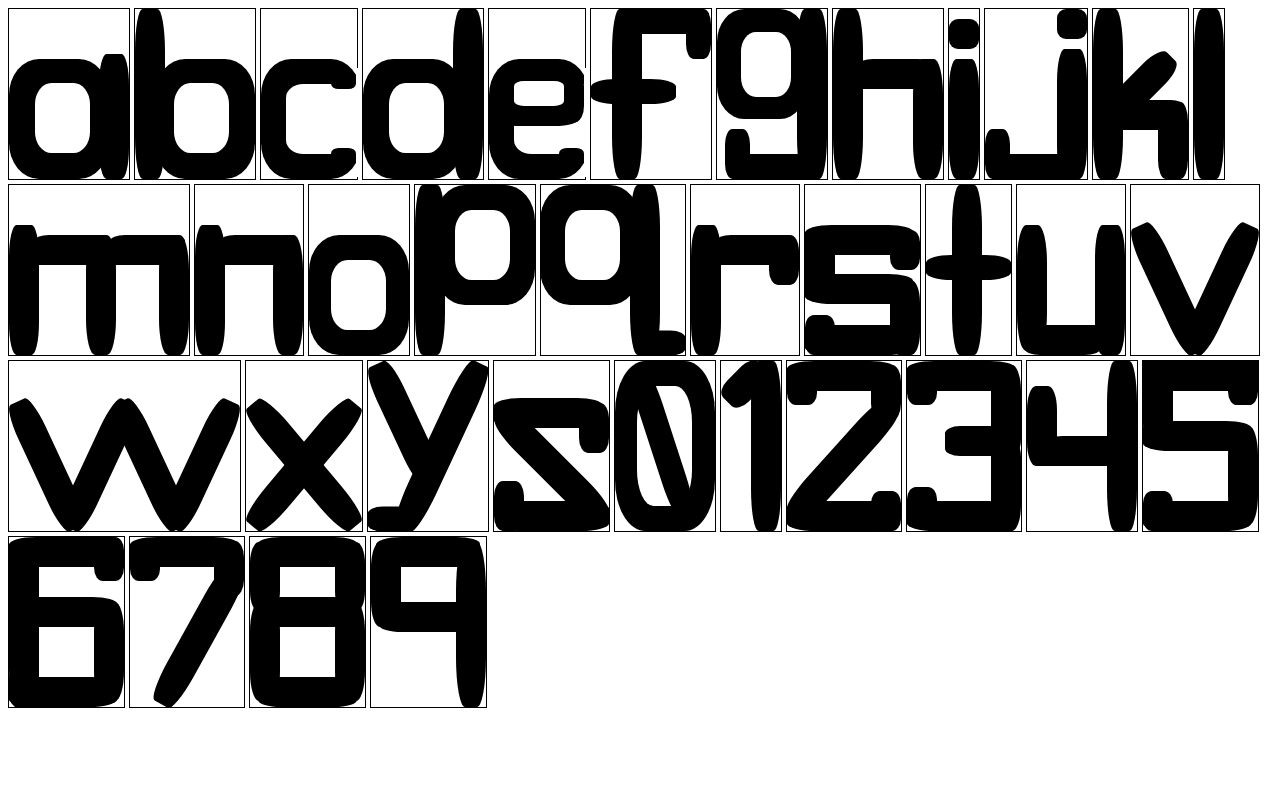
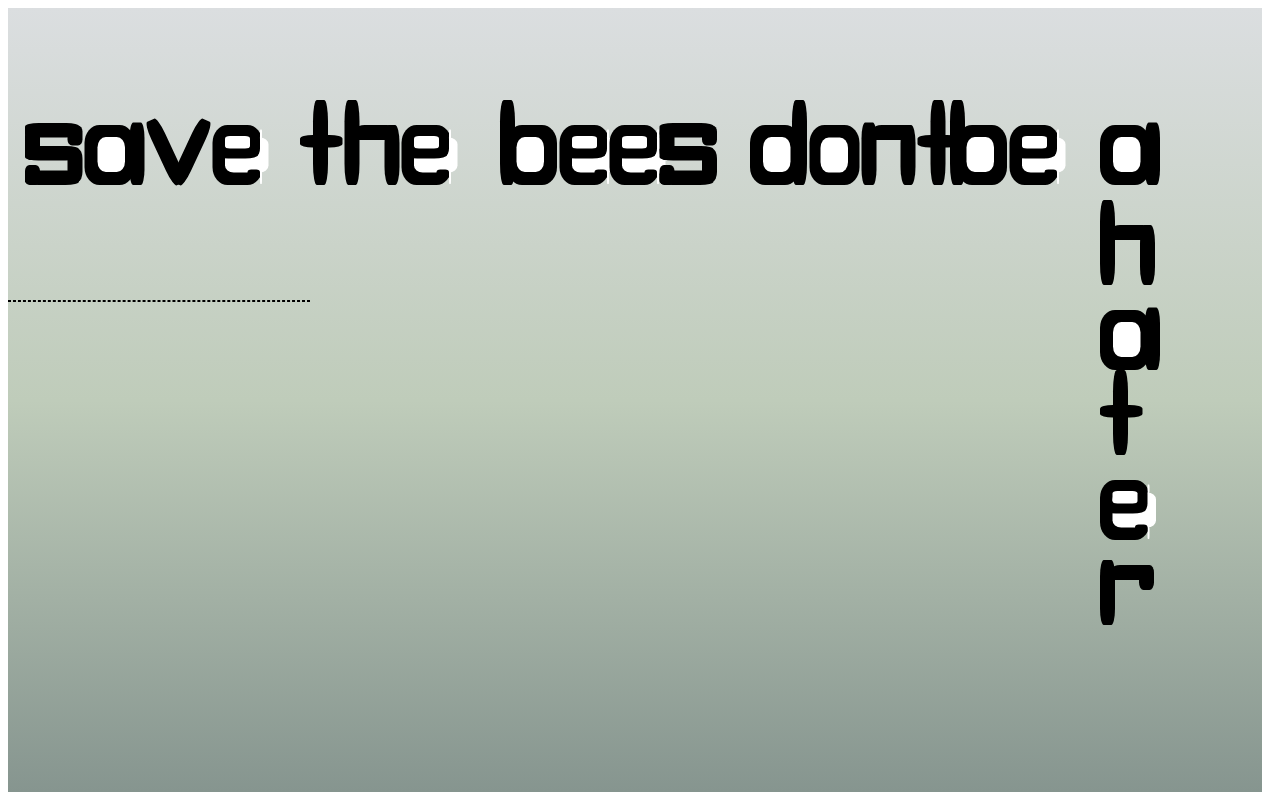
Before and after one commit to akimdesign/type-3-project, a plain HTML site: page index.html in a window 1280 px wide. Drawn offline with Linux system fonts and the light colour scheme.

```diff
--- a/index.html
+++ b/index.html
@@ -3,37 +3,47 @@
 <head>
     <meta charset="UTF-8">
     <meta name="viewport" content="width=device-width, initial-scale=1.0">
-    <title>Letter Creation</title>
+    <title>Poster</title>
     <link rel="stylesheet" href="style.css">
 </head>
 
 <body>
+    <!-- <div class="andrea">
         <div class="letter letter-a">
             <div class="a__bowl"></div>
             <div class="a__counter"></div>
             <div class="a__stem"></div>
         </div>
-    <div class="letter letter-b">
-        <div class="b__bowl"></div>
-        <div class="b__counter"></div>
-        <div class="b__stem"></div>
+        <div class="letter letter-n">
+            <div class="n__stem"></div>
+            <div class="n__top-bar"></div>
+            <div class="n__end-leg"></div>
+        </div>
+    </div> -->
+    <div class="background">
+        <div class="line"></div>
+
+        <div class="save">
+            <div class="letter letter-s">
+                <div class="s__top-end"></div>
+                <div class="s__top-bar"></div>
+                <div class="s__top-left"></div>
+                <div class="s__middle-bar"></div>
+                <div class="s__btm-right"></div>
+                <div class="s__btm-bar"></div>
+                <div class="s__btm-end"></div>
             </div>
 
-    <div class="letter letter-c">
-        <div class="c__bowl"></div>
-        <div class="c__counter"></div>
-        <div class="c__blocker2"></div>
-        <div class="c__end-top"></div>
-        <div class="c__blocker1"></div>
-        <div class="c__end-bottom"></div>
+            <div class="letter letter-a">
+                <div class="a__bowl"></div>
+                <div class="a__counter"></div>
+                <div class="a__stem"></div>
             </div>
 
-    <div class="letter letter-d">
-        <div class="d__bowl"></div>
-        <div class="d__counter"></div>
-        <div class="d__stem"></div>
+            <div class="letter letter-v">
+                <div class="v__left"></div>
+                <div class="v__right"></div>
             </div>
-
 
             <div class="letter letter-e">
                 <div class="e__bowl"></div>
@@ -46,19 +56,12 @@
                 <div class="e__inside-bowl"></div>
             </div>
 
-    <div class="letter letter-f">
-        <div class="f__stem"></div>
-        <div class="f__cross-bar"></div>
-        <div class="f__top-bar"></div>
-        <div class="f__end-top"></div>
         </div>
 
-    <div class="letter letter-g">
-        <div class="g__bowl"></div>
-        <div class="g__counter"></div>
-        <div class="g__stem"></div>
-        <div class="g__btm-bar"></div>
-        <div class="g__end-btm"></div>
+        <div class="the">
+            <div class="letter letter-t">
+                <div class="t__stem"></div>
+                <div class="t__cross-bar"></div>
             </div>
 
             <div class="letter letter-h">
@@ -67,66 +70,45 @@
                 <div class="h__end-top"></div>
             </div>
 
-
-    <div class="letter letter-i">
-        <div class="i__dot"></div>
-        <div class="i__stem"></div>
+            <div class="letter letter-e">
+                <div class="e__bowl"></div>
+                <div class="e__counter"></div>
+                <div class="e__blocker2"></div>
+                <div class="e__end-top"></div>
+                <div class="e__blocker1"></div>
+                <div class="e__end-bottom"></div>
+                <div class="e__cross-bar"></div>
+                <div class="e__inside-bowl"></div>
+            </div>
         </div>
 
-    <div class="letter letter-j">
-        <div class="j__stem"></div>
-        <div class="j__dot"></div>
-        <div class="j__btm-bar"></div>
-        <div class="j__end-btm"></div>
+        <div class="bees">
+            <div class="letter letter-b">
+                <div class="b__bowl"></div>
+                <div class="b__counter"></div>
+                <div class="b__stem"></div>
             </div>
 
-    <div class="letter letter-k">
-        <div class="k__stem"></div>
-        <div class="k__cross-bar"></div>
-        <div class="k__btm-leg"></div>
-        <div class="k__top-leg"></div>
+            <div class="letter letter-e">
+                <div class="e__bowl"></div>
+                <div class="e__counter"></div>
+                <div class="e__blocker2"></div>
+                <div class="e__end-top"></div>
+                <div class="e__blocker1"></div>
+                <div class="e__end-bottom"></div>
+                <div class="e__cross-bar"></div>
+                <div class="e__inside-bowl"></div>
             </div>
 
-    <div class="letter letter-l">
-        <div class="l__stem"></div>
-    </div>
-
-    <div class="letter letter-m">
-        <div class="m__stem"></div>
-        <div class="m__top-bar1"></div>
-        <div class="m__middle-leg"></div>
-        <div class="m__top-bar2"></div>
-        <div class="m__end-leg"></div>
-    </div>
-
-    <div class="letter letter-n">
-        <div class="n__stem"></div>
-        <div class="n__top-bar"></div>
-        <div class="n__end-leg"></div>
-    </div>
-
-    <div class="letter letter-o">
-        <div class="o__bowl"></div>
-        <div class="o__counter"></div>
-    </div>
-
-    <div class="letter letter-p">
-        <div class="p__bowl"></div>
-        <div class="p__counter"></div>
-        <div class="p__stem"></div>
-    </div>
-
-    <div class="letter letter-q">
-        <div class="q__bowl"></div>
-        <div class="q__counter"></div>
-        <div class="q__stem"></div>
-        <div class="q__tail"></div>
-    </div>
-
-    <div class="letter letter-r">
-        <div class="r__stem"></div>
-        <div class="r__top-bar"></div>
-        <div class="r__end"></div>
+            <div class="letter letter-e">
+                <div class="e__bowl"></div>
+                <div class="e__counter"></div>
+                <div class="e__blocker2"></div>
+                <div class="e__end-top"></div>
+                <div class="e__blocker1"></div>
+                <div class="e__end-bottom"></div>
+                <div class="e__cross-bar"></div>
+                <div class="e__inside-bowl"></div>
             </div>
 
             <div class="letter letter-s">
@@ -138,134 +120,101 @@
                 <div class="s__btm-bar"></div>
                 <div class="s__btm-end"></div>
             </div>
+        </div>
+
+        <div class="dont">
+            <div class="letter letter-d">
+                <div class="d__bowl"></div>
+                <div class="d__counter"></div>
+                <div class="d__stem"></div>
+            </div>
+
+            <div class="letter letter-o">
+                <div class="o__bowl"></div>
+                <div class="o__counter"></div>
+            </div>
+
+            <div class="letter letter-n">
+                <div class="n__stem"></div>
+                <div class="n__top-bar"></div>
+                <div class="n__end-leg"></div>
+            </div>
 
             <div class="letter letter-t">
                 <div class="t__stem"></div>
                 <div class="t__cross-bar"></div>
             </div>
-
-    <div class="letter letter-u">
-        <div class="u__stem"></div>
-        <div class="u__btm-bar"></div>
-        <div class="u__end-leg"></div>
         </div>
 
-    <div class="letter letter-v">
-        <div class="v__left"></div>
-        <div class="v__right"></div>
+        <div class="be">
+            <div class="letter letter-b">
+                <div class="b__bowl"></div>
+                <div class="b__counter"></div>
+                <div class="b__stem"></div>
             </div>
 
-    <div class="letter letter-w">
-        <div class="w__left"></div>
-        <div class="w__ctr-left"></div>
-        <div class="w__ctr-right"></div>
-        <div class="w__right"></div>
+            <div class="letter letter-e">
+                <div class="e__bowl"></div>
+                <div class="e__counter"></div>
+                <div class="e__blocker2"></div>
+                <div class="e__end-top"></div>
+                <div class="e__blocker1"></div>
+                <div class="e__end-bottom"></div>
+                <div class="e__cross-bar"></div>
+                <div class="e__inside-bowl"></div>
+            </div>
         </div>
 
-    <div class="letter letter-x">
-        <div class="x__left"></div>
-        <div class="x__right"></div>
+        <div class="let-a">
+            <div class="letter letter-a">
+                <div class="a__bowl"></div>
+                <div class="a__counter"></div>
+                <div class="a__stem"></div>
+            </div>
         </div>
 
-    <div class="letter letter-y">
-        <div class="y__left"></div>
-        <div class="y__right"></div>
-        <div class="y__tail"></div>
+        <div class="hater">
+            <div class="letter letter-h">
+                <div class="h__stem"></div>
+                <div class="h__top-bar"></div>
+                <div class="h__end-top"></div>
             </div>
 
-    <div class="letter letter-z">
-        <div class="z__top-end"></div>
-        <div class="z__top-bar"></div>
-        <div class="z__middle"></div>
-        <div class="z__btm-bar"></div>
-        <div class="z__btm-end"></div>
+            <div class="letter letter-a">
+                <div class="a__bowl"></div>
+                <div class="a__counter"></div>
+                <div class="a__stem"></div>
+            </div>
+
+            <div class="letter letter-t">
+                <div class="t__stem"></div>
+                <div class="t__cross-bar"></div>
+            </div>
+            <div class="letter letter-e">
+                <div class="e__bowl"></div>
+                <div class="e__counter"></div>
+                <div class="e__blocker2"></div>
+                <div class="e__end-top"></div>
+                <div class="e__blocker1"></div>
+                <div class="e__end-bottom"></div>
+                <div class="e__cross-bar"></div>
+                <div class="e__inside-bowl"></div>
+            </div>
+
+            <div class="letter letter-r">
+                <div class="r__stem"></div>
+                <div class="r__top-bar"></div>
+                <div class="r__end"></div>
+            </div>
+
 
         </div>
 
 
-    <div class="letter letter-0">
-        <div class="zero__bowl"></div>
-        <div class="zero__counter"></div>
-        <div class="zero__cross"></div>
+
     </div>
 
 
-    <div class="letter letter-1">
-        <div class="one__stem"></div>
-        <div class="one__top"></div>
-    </div>
-
-    <div class="letter letter-2">
-        <div class="two__top-end"></div>
-        <div class="two__top-bar"></div>
-        <div class="two__top-rt"></div>
-        <div class="two__middle"></div>
-        <div class="two__btm-bar"></div>
-        <div class="two__btm-end"></div>
-
-    </div>
-
-    <div class="letter letter-3">
-        <div class="three__top-end"></div>
-        <div class="three__top-bar"></div>
-        <div class="three__top-rt"></div>
-        <div class="three__middle-bar"></div>
-        <div class="three__btm-rt"></div>
-        <div class="three__btm-end"></div>
-        <div class="three__btm-bar"></div>
-
-    </div>
-
-    <div class="letter letter-4">
-        <div class="four__stem"></div>
-        <div class="four__bar"></div>
-        <div class="four__end"></div>
-    </div>
-
-    <div class="letter letter-5">
-        <div class="five__top-end"></div>
-        <div class="five__top-bar"></div>
-        <div class="five__top-left"></div>
-        <div class="five__middle-bar"></div>
-        <div class="five__btm-right"></div>
-        <div class="five__btm-bar"></div>
-        <div class="five__btm-end"></div>
-    </div>
-
-    <div class="letter letter-6">
-        <div class="six__top-end"></div>
-        <div class="six__top-bar"></div>
-        <div class="six__top-left"></div>
-        <div class="six__middle-bar"></div>
-        <div class="six__btm-right"></div>
-        <div class="six__btm-bar"></div>
-        <div class="six__btm-end"></div>
-    </div>
-
-    <div class="letter letter-7">
-        <div class="seven__top-end"></div>
-        <div class="seven__top-bar"></div>
-        <div class="seven__top-rt"></div>
-        <div class="seven__middle"></div>
-    </div>
-
-    <div class="letter letter-8">
-        <div class="eight__top-rt"></div>
-        <div class="eight__top-bar"></div>
-        <div class="eight__top-left"></div>
-        <div class="eight__middle-bar"></div>
-        <div class="eight__btm-right"></div>
-        <div class="eight__btm-bar"></div>
-        <div class="eight__btm-end"></div>
-    </div>
-
-    <div class="letter letter-9">
-
-        <div class="nine__top-bar"></div>
-        <div class="nine__right"></div>
-        <div class="nine__btm-bar"></div>
-        <div class="nine__left"></div>
-    </div>
 </body>
 
 </html>
--- a/style.css
+++ b/style.css
@@ -6,7 +6,7 @@
   /*resize as you see fit */
   display: inline-block;
   /* this makes block level elements act like letters (so they sit next to eachother) */
-  border: 1px solid #000;
+  /* border: 1px solid #000; */
   /*feel free to remove or hide this rule */
   position: relative;
   /* IMPORTANT: any element with position:absolute inside this container will now be relative to bounds of this element; */
@@ -17,7 +17,7 @@
 }
 
 .letter-b {
-  width: 120px;
+  width: 115px;
 }
 
 .letter-c {
@@ -25,7 +25,7 @@
 }
 
 .letter-d {
-  width: 120px;
+  width: 115px;
 }
 
 .letter-e {
@@ -37,7 +37,8 @@
 }
 
 .letter-g {
-  width: 110px;
+  width: 106px;
+  top: 45px;
 }
 
 .letter-h {
@@ -73,13 +74,12 @@
 }
 
 .letter-p {
-  width: 120px;
-  /* top: 51px; */
+  width: 116px;
+  top: 45px;
 }
 
 .letter-q {
-  width: 144px;
-  transform: scaleX(-1);
+  width: 140px;
 }
 
 .letter-r {
@@ -113,6 +113,7 @@
 
 .letter-y {
   width: 120px;
+  top: 45px;
 }
 
 .letter-z {
@@ -202,7 +203,7 @@
 .b__bowl {
   position: absolute;
   top: 50px;
-  left: 20px;
+  left: 14px;
   width: 100px;
   height: 120px;
   background-color: black;
@@ -212,7 +213,7 @@
 .b__counter {
   position: absolute;
   top: 74px;
-  left: 39px;
+  left: 33px;
   width: 55px;
   height: 70px;
   background-color: white;
@@ -281,7 +282,8 @@
 .d__stem {
   position: absolute;
   width: 30px;
-  right: 0px;
+  left: 84px;
+  /* right: 0px; */
   height: 170px;
   background-color: black;
   border-radius: 25%;
@@ -432,7 +434,7 @@
 .g__stem {
   position: absolute;
   width: 30px;
-  left: 80px;
+  left: 75px;
   height: 170px;
   background-color: black;
   border-radius: 25%;
@@ -440,7 +442,7 @@
 
 .g__bowl {
   position: absolute;
-  top: 0px;
+  top: 5px;
   left: 0px;
   width: 90px;
   height: 110px;
@@ -450,7 +452,7 @@
 
 .g__counter {
   position: absolute;
-  top: 23px;
+  top: 27px;
   left: 24px;
   width: 50px;
   height: 65px;
@@ -459,7 +461,7 @@
 }
 
 .g__end-btm {
-  left: 8px;
+  left: 3px;
   position: absolute;
   bottom: 0px;
   width: 25px;
@@ -471,7 +473,7 @@
 .g__btm-bar {
   position: absolute;
   top: 145px;
-  left: 17px;
+  left: 12px;
   width: 88px;
   height: 25px;
   background-color: black;
@@ -625,8 +627,8 @@
 .m__stem {
   position: absolute;
   width: 30px;
-  top: 40px;
-  height: 130px;
+  top: 45px;
+  height: 125px;
   background-color: black;
   border-radius: 25%;
 }
@@ -676,8 +678,8 @@
 .n__stem {
   position: absolute;
   width: 30px;
-  top: 40px;
-  height: 130px;
+  top: 45px;
+  height: 125px;
   background-color: black;
   border-radius: 25%;
 }
@@ -732,8 +734,8 @@
 
 .p__bowl {
   position: absolute;
-  top: 0px;
-  left: 20px;
+  top: 5px;
+  left: 15px;
   width: 100px;
   height: 120px;
   background-color: black;
@@ -742,8 +744,8 @@
 
 .p__counter {
   position: absolute;
-  top: 25px;
-  left: 40px;
+  top: 30px;
+  left: 33px;
   width: 55px;
   height: 70px;
   background-color: white;
@@ -752,7 +754,7 @@
 
 .q__stem {
   position: absolute;
-  left: 25px;
+  left: 84px;
   width: 30px;
   height: 170px;
   background-color: black;
@@ -761,8 +763,8 @@
 
 .q__bowl {
   position: absolute;
-  top: 0px;
-  left: 45px;
+  top: 5px;
+  left: 0px;
   width: 100px;
   height: 120px;
   background-color: black;
@@ -771,8 +773,8 @@
 
 .q__counter {
   position: absolute;
-  top: 25px;
-  left: 65px;
+  top: 30px;
+  left: 26px;
   width: 55px;
   height: 70px;
   background-color: white;
@@ -780,7 +782,7 @@
 }
 
 .q__tail {
-  left: 12px;
+  left: 100px;
   position: absolute;
   bottom: -13px;
   width: 25px;
@@ -822,7 +824,7 @@
 
 .s__top-end {
   position: absolute;
-  top: 45px;
+  top: 51px;
   left: 85px;
   width: 30px;
   height: 40px;
@@ -832,10 +834,10 @@
 
 .s__top-bar {
   position: absolute;
-  top: 40px;
+  top: 46px;
   left: 0px;
   width: 108px;
-  height: 30px;
+  height: 29px;
   background-color: black;
   border-radius: 25%;
   border-top-right-radius: 23%;
@@ -843,20 +845,20 @@
 
 .s__top-left {
   position: absolute;
-  top: 42px;
-  left: 0px;
-  width: 30px;
-  height: 75px;
+  top: 50px;
+  left: 0px;
+  width: 30px;
+  height: 70px;
   background-color: black;
   border-radius: 30%;
 }
 
 .s__middle-bar {
   position: absolute;
-  top: 89px;
+  top: 92px;
   left: 0px;
   width: 108px;
-  height: 30px;
+  height: 29px;
   background-color: black;
   border-radius: 25%;
   border-top-right-radius: 23%;
@@ -864,20 +866,20 @@
 
 .s__btm-right {
   position: absolute;
-  top: 95px;
+  top: 98px;
   left: 85px;
   width: 30px;
-  height: 75px;
+  height: 65px;
   background-color: black;
   border-radius: 30%;
 }
 
 .s__btm-bar {
   position: absolute;
-  top: 140px;
+  top: 141px;
   left: 0px;
   width: 108px;
-  height: 30px;
+  height: 29px;
   background-color: black;
   border-radius: 25%;
   border-top-right-radius: 23%;
@@ -1045,7 +1047,7 @@
   left: 59px;
   width: 30px;
   top: -6px;
-  height: 182px;
+  height: 180px;
   background-color: black;
   border-radius: 25%;
   transform: rotate(25deg);
@@ -1436,7 +1438,7 @@
   top: 9px;
   left: 0px;
   width: 30px;
-  height: 162px;
+  height: 160px;
   background-color: black;
   border-bottom-left-radius: 25%;
 }
@@ -1636,3 +1638,90 @@
   background-color: black;
   border-radius: 30%;
 }
+
+/* Poster Text  */
+/* body {
+  background: rgb(134, 149, 143);
+  background: linear-gradient(
+    0deg,
+    rgba(134, 149, 143, 1) 0%,
+    rgba(191, 204, 186, 1) 50%,
+    rgba(219, 222, 224, 1) 100%
+  );
+} */
+
+.background {
+  /* background-color: aqua; */
+  width: 98vw;
+  height: 98vh;
+  background: rgb(134, 149, 143);
+  background: linear-gradient(
+    0deg,
+    rgba(134, 149, 143, 1) 0%,
+    rgba(191, 204, 186, 1) 50%,
+    rgba(219, 222, 224, 1) 100%
+  );
+}
+
+.save {
+  position: fixed;
+  top: 100px;
+  left: 25px;
+  transform: scale(0.5);
+  transform-origin: 0 0;
+}
+
+.the {
+  position: fixed;
+  top: 100px;
+  left: 300px;
+  transform: scale(0.5);
+  transform-origin: 0 0;
+}
+
+.bees {
+  position: fixed;
+  top: 100px;
+  left: 500px;
+  transform: scale(0.5);
+  transform-origin: 0 0;
+}
+
+.dont {
+  position: fixed;
+  top: 100px;
+  left: 750px;
+  transform: scale(0.5);
+  transform-origin: 0 0;
+}
+
+.be {
+  position: fixed;
+  top: 100px;
+  left: 950px;
+  transform: scale(0.5);
+  transform-origin: 0 0;
+}
+
+.let-a {
+  position: fixed;
+  top: 100px;
+  left: 1100px;
+  transform: scale(0.5);
+  transform-origin: 0 0;
+}
+
+.hater {
+  position: fixed;
+  top: 200px;
+  left: 1100px;
+  transform: scale(0.5);
+  transform-origin: 0 0;
+}
+
+.line {
+  position: fixed;
+  border: 1px dashed black;
+  top: 300px;
+  width: 300px;
+}
```
Lines whose indentation alone changed are shown as unchanged.
